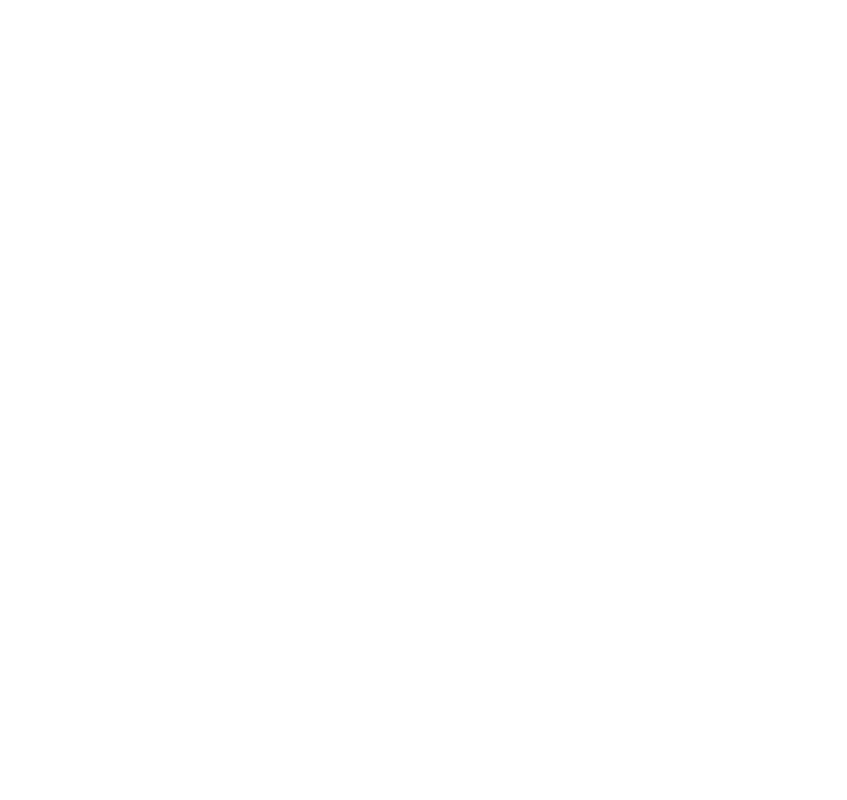
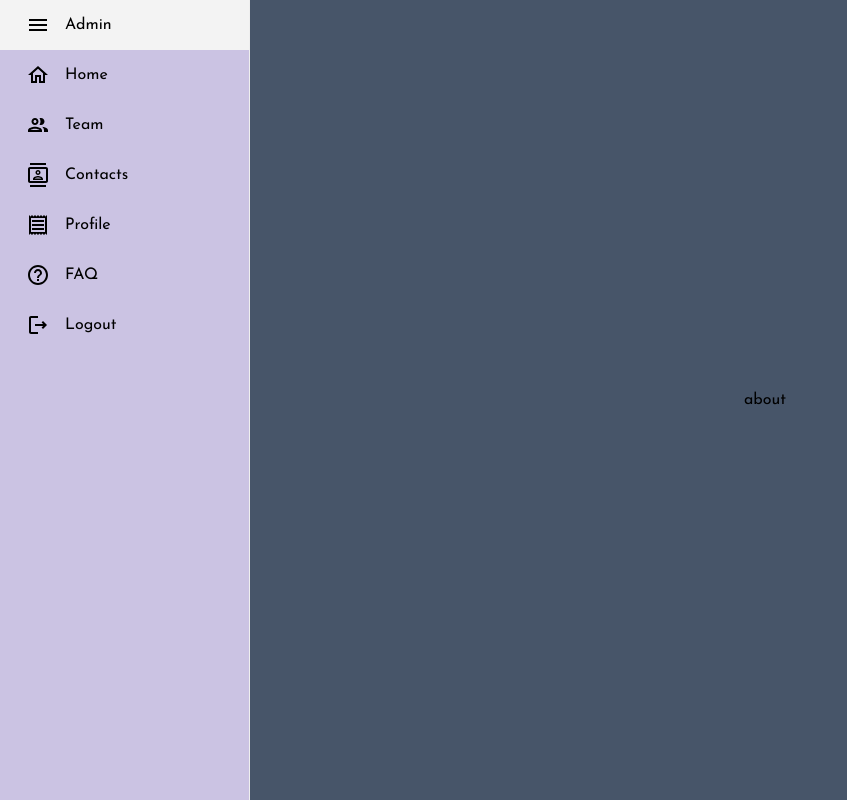
Before and after one commit to JosephAwuku33/Hostel-Web-App, a React (Vite) app in the folder frontend/: page /about in a window 1280 px wide. Before the commit this address had no page. Shown: the whole page, without its empty margins (0-847 px from the left). Built offline with nearby package versions, Linux system fonts and the light colour scheme; sample sign-in values are in the browser's storage.

Commit message:
fixed sidebar navigation and stuff

```diff
--- a/frontend/src/App.tsx
+++ b/frontend/src/App.tsx
@@ -5,6 +5,9 @@
 import RoomsList from "./pages/RoomsList";
 import { ToastContainer } from "react-toastify";
 import "react-toastify/ReactToastify.css";
+import About from "./pages/About";
+import Contact from "./pages/Contact";
+
 
 function App() {
   return (
@@ -12,8 +15,9 @@
       <BrowserRouter>
         <Routes>
           <Route index element={<Login />} />
-          <Route path="/roomslist" element={<RoomsList/>}/>
-          <Route path="/home" element={<Home />} />
+          <Route path="/home" element={<Home component={RoomsList}/>} />
+          <Route path="/contact" element={<Home component={Contact}/>} />
+          <Route path="/about" element={<Home component={About}/>}/>
           <Route path="/signup" element={<SignUp />} />
         </Routes>
       </BrowserRouter>
--- a/frontend/src/components/SideBar.tsx
+++ b/frontend/src/components/SideBar.tsx
@@ -12,6 +12,7 @@
 import HelpOutlineOutlinedIcon from "@mui/icons-material/HelpOutlineOutlined";
 import MenuOutlinedIcon from "@mui/icons-material/MenuOutlined";
 import LogoutOutlinedIcon from '@mui/icons-material/LogoutOutlined';
+
 const SideBar = () => {
   const navigate = useNavigate();
   const dispatch = useAppDispatch();
@@ -42,9 +43,9 @@
           <MenuItem icon={<MenuOutlinedIcon />} onClick={toggleSidebar} style={{ textAlign: "left" }}>
             <h2>Admin</h2>
           </MenuItem>
-          <MenuItem icon={<HomeOutlinedIcon />} component={<Link to="/roomslist"/>}>Home</MenuItem>
-          <MenuItem icon={<PeopleOutlinedIcon />}>Team</MenuItem>
-          <MenuItem icon={<ContactsOutlinedIcon />}>Contacts</MenuItem>
+          <MenuItem icon={<HomeOutlinedIcon />} component={<Link to="/home"/>}>Home</MenuItem>
+          <MenuItem icon={<PeopleOutlinedIcon />} component={<Link to="/about"/>}>Team</MenuItem>
+          <MenuItem icon={<ContactsOutlinedIcon />} component={<Link to="/contact"/>}>Contacts</MenuItem>
           <MenuItem icon={<ReceiptOutlinedIcon />}>Profile</MenuItem>
           <MenuItem icon={<HelpOutlineOutlinedIcon />}>FAQ</MenuItem>
           <MenuItem icon={<LogoutOutlinedIcon  />} onClick={handleLogout}>Logout</MenuItem>
--- /dev/null
+++ b/frontend/src/pages/About.tsx
@@ -0,0 +1,9 @@
+//import React from 'react'
+
+export default function About() {
+  return (
+    <div className="flex items-center justify-center h-screen bg-slate-600">
+      <h3>about</h3>
+    </div>
+  );
+}
--- /dev/null
+++ b/frontend/src/pages/Contact.tsx
@@ -0,0 +1,9 @@
+//import React from 'react'
+
+export default function Contact() {
+  return (
+    <div className="flex items-center justify-center h-screen bg-slate-600">
+      Contact
+    </div>
+  );
+}
--- a/frontend/src/pages/Home.tsx
+++ b/frontend/src/pages/Home.tsx
@@ -1,10 +1,14 @@
-import { useEffect } from "react";
+import { ComponentType, FC, useEffect } from "react";
 import { useAppSelector } from "../app/hooks";
 import { useNavigate } from "react-router-dom";
 import SideBar from "../components/SideBar";
 
-export default function Home() {
+interface HomeLayoutProps {
+  // eslint-disable-next-line @typescript-eslint/no-explicit-any
+  component: ComponentType<any>;
+}
 
+const Home: FC<HomeLayoutProps> = ({ component: Component, ...props }) => {
   const navigate = useNavigate();
   // const dispatch = useAppDispatch();
 
@@ -17,8 +21,14 @@
   }, [user, navigate]);
 
   return (
-  <>
-    <SideBar/>
-  </>
+    <main className="flex">
+      <SideBar/>
+
+      <section className="w-full h-full">
+        <Component {...props} />
+      </section>
+    </main>
   );
-}
+};
+
+export default Home;
```
